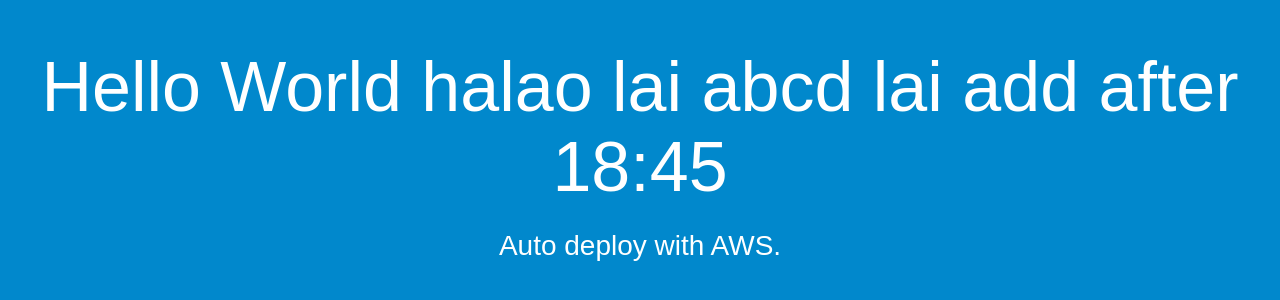
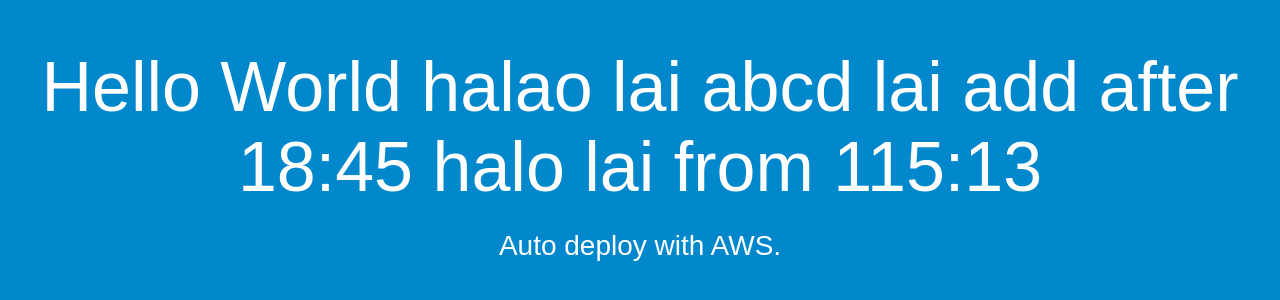
Before and after one commit to lai-2/test-ci-cd, a plain HTML site: page index.html in a window 1280 px wide. Drawn offline with Linux system fonts and the light colour scheme.

Commit message:
lai add 3

```diff
--- a/index.html
+++ b/index.html
@@ -26,7 +26,7 @@
 </head>
 <body>
   <div align="center">
-    <h1>Hello World halao lai abcd lai add after 18:45</h1>
+    <h1>Hello World halao lai abcd lai add after 18:45 halo lai from 115:13</h1>
     <h2>Auto deploy with AWS.</h2>
   </div>
 </body>
```
